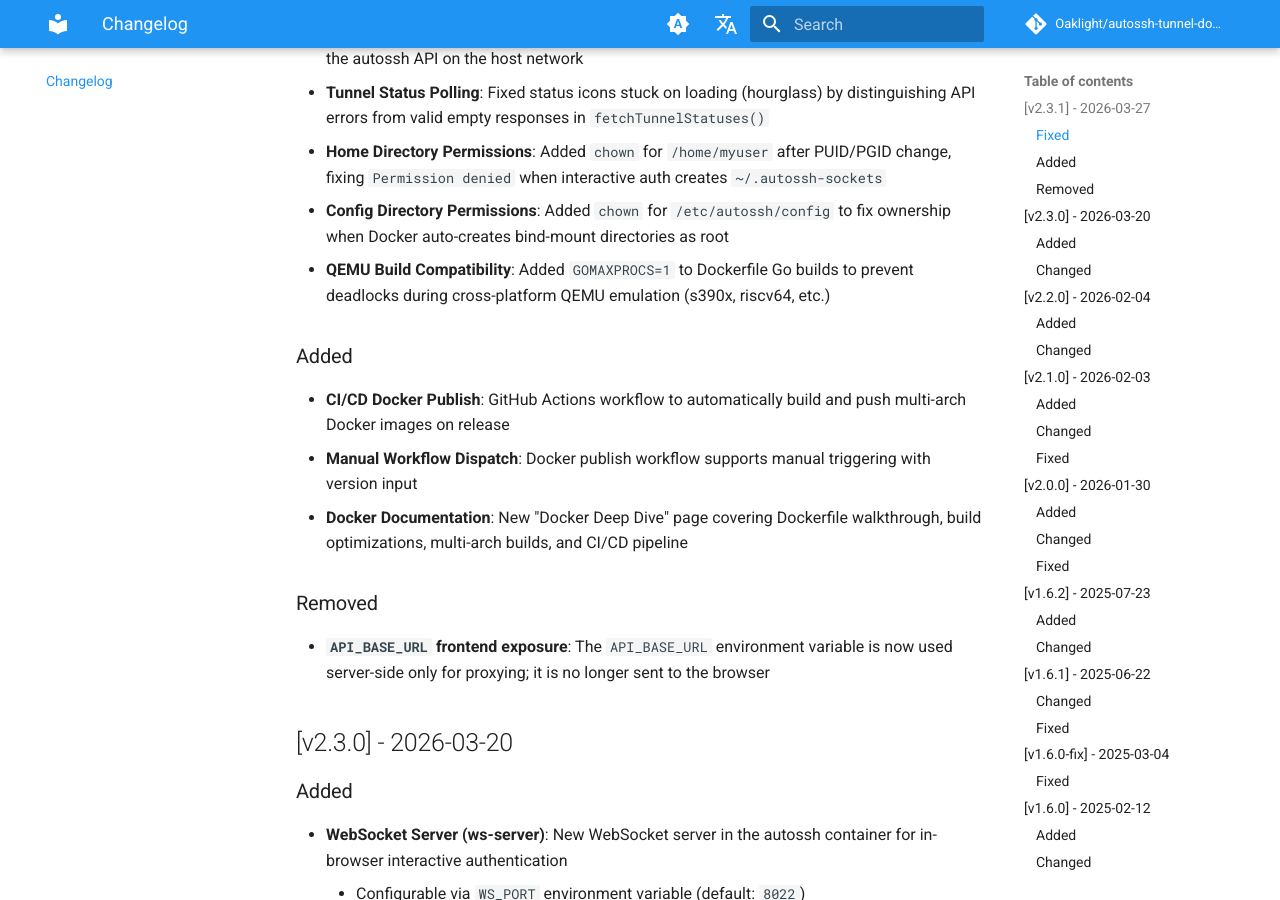
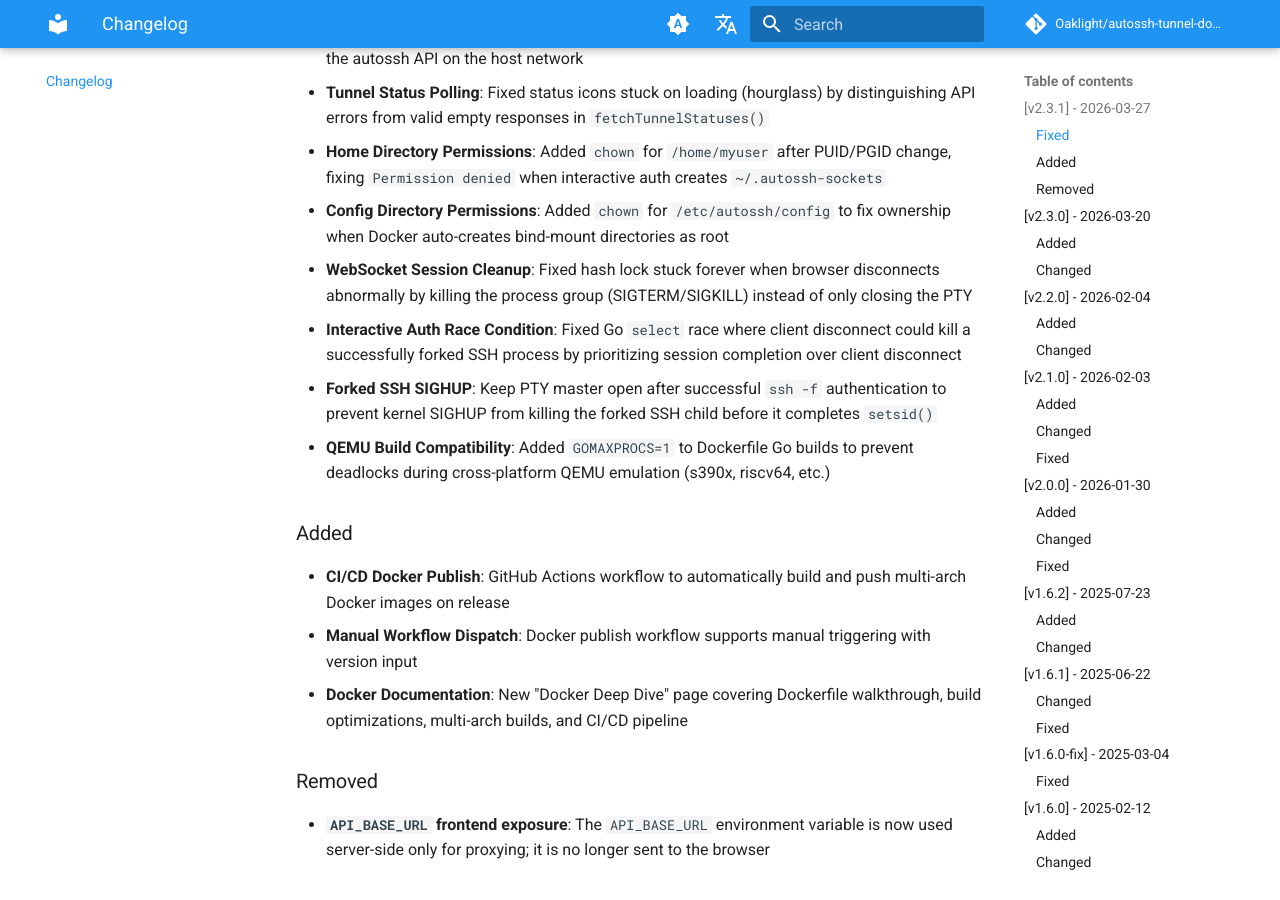
Before and after one commit to Oaklight/autossh-tunnel-dockerized, an MkDocs documentation site: the page built from docs/changelog.md, in a window 1280 px wide and 900 px high, scrolled down 496 px. Built offline with MkDocs 1.6.1 and Material for MkDocs 9.7.7, drawn with Linux system fonts in a browser that asks for light colours; comment, search, counter and statistics services are not loaded.

Commit message:
docs: add WebSocket session fixes to v2.3.1 changelog

```diff
--- a/docs/changelog.md
+++ b/docs/changelog.md
@@ -14,6 +14,9 @@ and this project adheres to [Semantic Versioning](https://semver.org/spec/v2.0.0
 - **Tunnel Status Polling**: Fixed status icons stuck on loading (hourglass) by distinguishing API errors from valid empty responses in `fetchTunnelStatuses()`
 - **Home Directory Permissions**: Added `chown` for `/home/myuser` after PUID/PGID change, fixing `Permission denied` when interactive auth creates `~/.autossh-sockets`
 - **Config Directory Permissions**: Added `chown` for `/etc/autossh/config` to fix ownership when Docker auto-creates bind-mount directories as root
+- **WebSocket Session Cleanup**: Fixed hash lock stuck forever when browser disconnects abnormally by killing the process group (SIGTERM/SIGKILL) instead of only closing the PTY
+- **Interactive Auth Race Condition**: Fixed Go `select` race where client disconnect could kill a successfully forked SSH process by prioritizing session completion over client disconnect
+- **Forked SSH SIGHUP**: Keep PTY master open after successful `ssh -f` authentication to prevent kernel SIGHUP from killing the forked SSH child before it completes `setsid()`
 - **QEMU Build Compatibility**: Added `GOMAXPROCS=1` to Dockerfile Go builds to prevent deadlocks during cross-platform QEMU emulation (s390x, riscv64, etc.)
 
 ### Added
```
